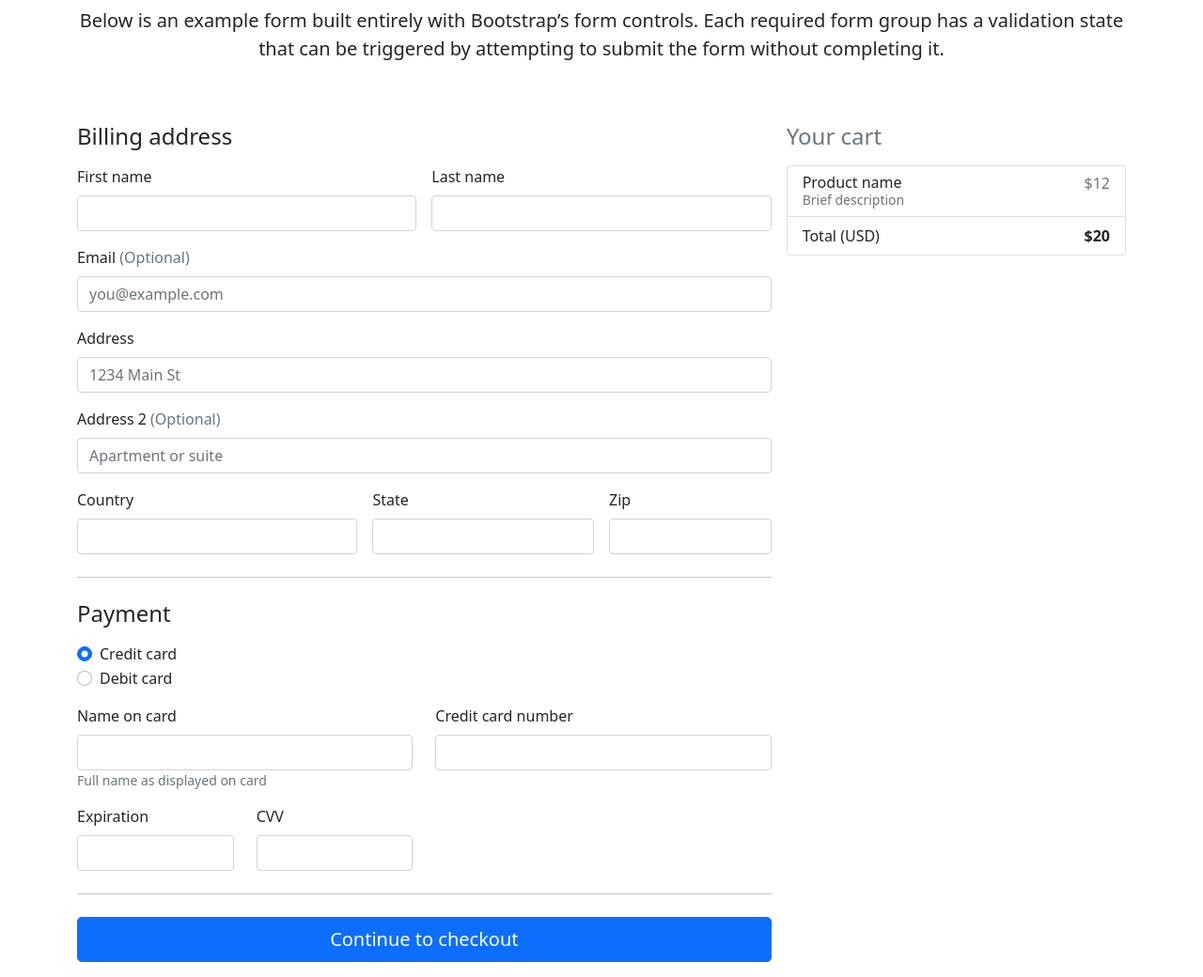
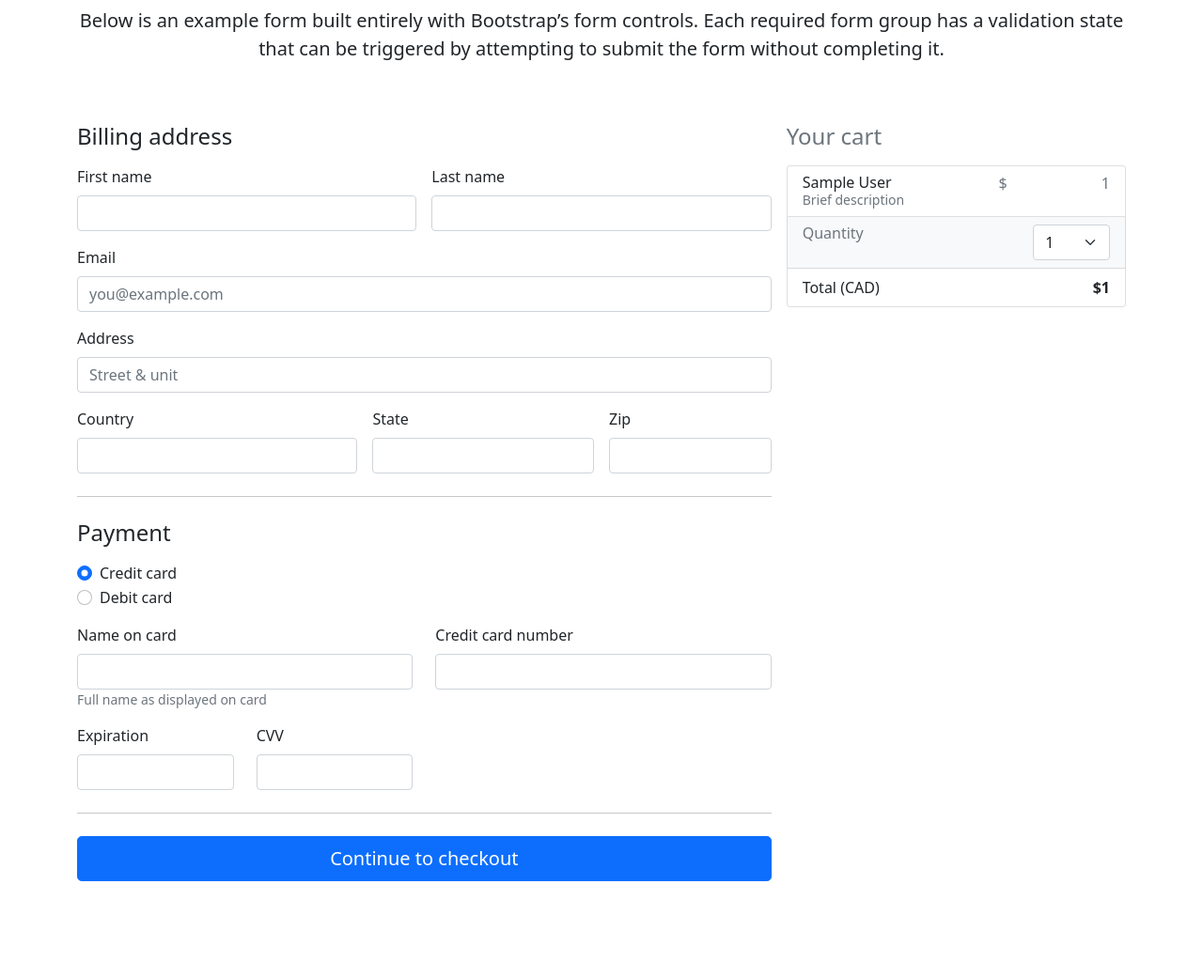
Before and after one commit to Nidhi-github1994/onlineMobileStore, a PHP site: page /onlineMobileStore/checkout.php in a window 1280 px wide. Shown: the part 143-1183 px from the top of the page at 94% size. After the commit the page ends 1081 px from the top, so only its background shows below. Run offline with PHP 8.4, Linux system fonts and the light colour scheme; the visitor is signed in with stand-in values (Sample User, id 1).

Commit message:
quantity changes

```diff
--- a/checkout.php
+++ b/checkout.php
@@ -1,7 +1,26 @@
+<?php
+    session_start();
+?>
+
 <html>
   <head>
         <link rel="stylesheet" href="bootstrap-5.0.0-beta2-dist/css/bootstrap.min.css">
         <link rel="stylesheet" href="bootstrap-5.0.0-beta2-dist/css/bootstrap-grid.min.css">
+        <script src="https://ajax.googleapis.com/ajax/libs/jquery/3.5.1/jquery.min.js"></script>
+        <script type="text/javascript">
+          $('document').ready( function() {
+            function change() {
+              var quantity = $('#quantity').val();
+              var price = $('#price').val();
+              var total = quantity * price;
+              $('#total').val(sum);
+            }
+            $('#quantity').change(function(){
+              var total = $('#quantity').val() * $('#price').text();
+              $('#total').text("$"+ total);
+            });
+          });
+        </script>
       </head>
       <body>
         <nav class="navbar navbar-expand navbar-dark bg-dark" aria-label="Second navbar example">
@@ -37,17 +56,26 @@
         <ul class="list-group mb-3">
           <li class="list-group-item d-flex justify-content-between lh-sm">
             <div>
-              <h6 class="my-0">Product name</h6>
+              <h6 class="my-0"><?php echo $_SESSION["mobilename"]?></h6>
               <small class="text-muted">Brief description</small>
             </div>
-            <span class="text-muted">$12</span>
+            <span class="text-muted">$</span><span class="text-muted" id="price"><?php echo $_SESSION["price"]?></span>
           </li>
 
 
-
+          <li class="list-group-item d-flex justify-content-between bg-light">
+            <div class="text-muted">
+              <h6 class="my-0">Quantity</h6>
+            </div>
+            <select class="form-select" id="quantity" required="" style="width:25%">
+                <option value=1>1</option>
+                <option value=2>2</option>
+                <option value=3>3</option>
+              </select>
+          </li>
           <li class="list-group-item d-flex justify-content-between">
-            <span>Total (USD)</span>
-            <strong>$20</strong>
+            <span>Total (CAD)</span>
+            <strong id="total"><?php echo "$".$_SESSION["price"]?></strong>
           </li>
         </ul>
 
@@ -58,7 +86,7 @@
           <div class="row g-3">
             <div class="col-sm-6">
               <label for="firstName" class="form-label">First name</label>
-              <input type="text" class="form-control" id="firstName" placeholder="" value="" required="">
+              <input type="text" class="form-control" name="firstname" id="firstName" placeholder="" value="" required="">
               <div class="invalid-feedback">
                 Valid first name is required.
               </div>
@@ -66,36 +94,28 @@
 
             <div class="col-sm-6">
               <label for="lastName" class="form-label">Last name</label>
-              <input type="text" class="form-control" id="lastName" placeholder="" value="" required="">
+              <input type="text" class="form-control" name="lastname" id="lastName" placeholder="" value="" required="">
               <div class="invalid-feedback">
                 Valid last name is required.
               </div>
             </div>
 
             <div class="col-12">
-              <label for="email" class="form-label">Email <span class="text-muted">(Optional)</span></label>
-              <input type="email" class="form-control" id="email" placeholder="you@example.com">
+              <label for="email" class="form-label">Email </label>
+              <input type="email" class="form-control" name="email" id="email" placeholder="you@example.com">
               <div class="invalid-feedback">
                 Please enter a valid email address for shipping updates.
               </div>
             </div>
 
             <div class="col-12">
-              <label for="address" class="form-label">Address</label>
-              <input type="text" class="form-control" id="address" placeholder="1234 Main St" required="">
-              <div class="invalid-feedback">
-                Please enter your shipping address.
-              </div>
-            </div>
-
-            <div class="col-12">
-              <label for="address2" class="form-label">Address 2 <span class="text-muted">(Optional)</span></label>
-              <input type="text" class="form-control" id="address2" placeholder="Apartment or suite">
+              <label for="address2" class="form-label">Address </label>
+              <input type="text" class="form-control" name="address" id="address2" placeholder="Street & unit">
             </div>
 
             <div class="col-md-5">
               <label for="country" class="form-label">Country</label>
-              <input type="text" class="form-control" id="country" placeholder="" required="">
+              <input type="text" class="form-control" name="country" id="country" placeholder="" required="">
               <div class="invalid-feedback">
                 Please select a valid country.
               </div>
@@ -103,7 +123,7 @@
 
             <div class="col-md-4">
               <label for="state" class="form-label">State</label>
-              <input type="text" class="form-control" id="state" placeholder="" required="">
+              <input type="text" class="form-control" name="state" id="state" placeholder="" required="">
               <div class="invalid-feedback">
                 Please provide a valid state.
               </div>
@@ -111,7 +131,7 @@
 
             <div class="col-md-3">
               <label for="zip" class="form-label">Zip</label>
-              <input type="text" class="form-control" id="zip" placeholder="" required="">
+              <input type="text" class="form-control" name="zip" id="zip" placeholder="" required="">
               <div class="invalid-feedback">
                 Zip code required.
               </div>
@@ -175,6 +195,4 @@
       </div>
     </div>
   </main>
-</div>
-</body>
 </html>
```
Also changed, not shown: css/product.css (added, +17 -0 lines), index.php (+12 -2 lines), mobiles_list.php (+34 -3 lines). Lines whose indentation alone changed are shown as unchanged.
